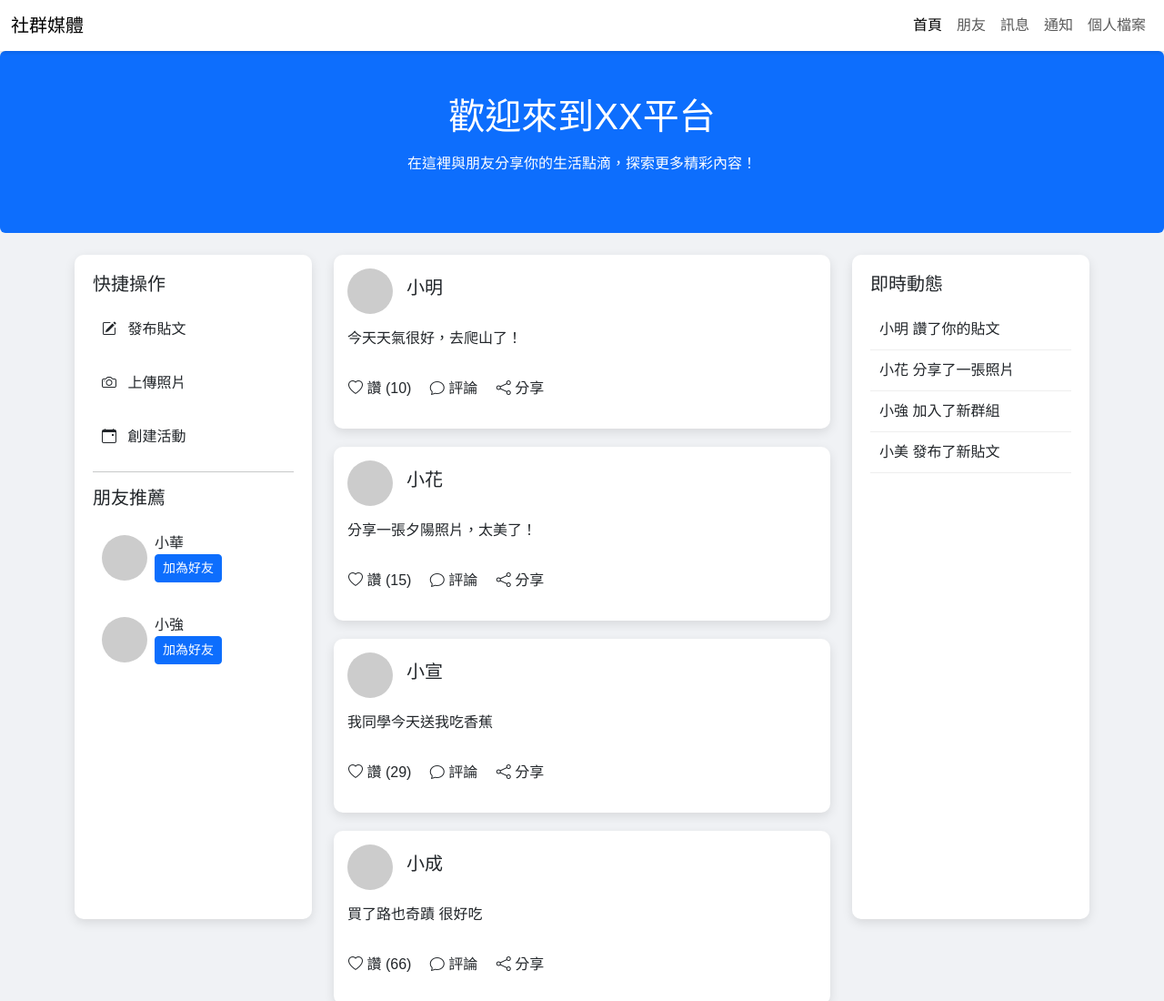
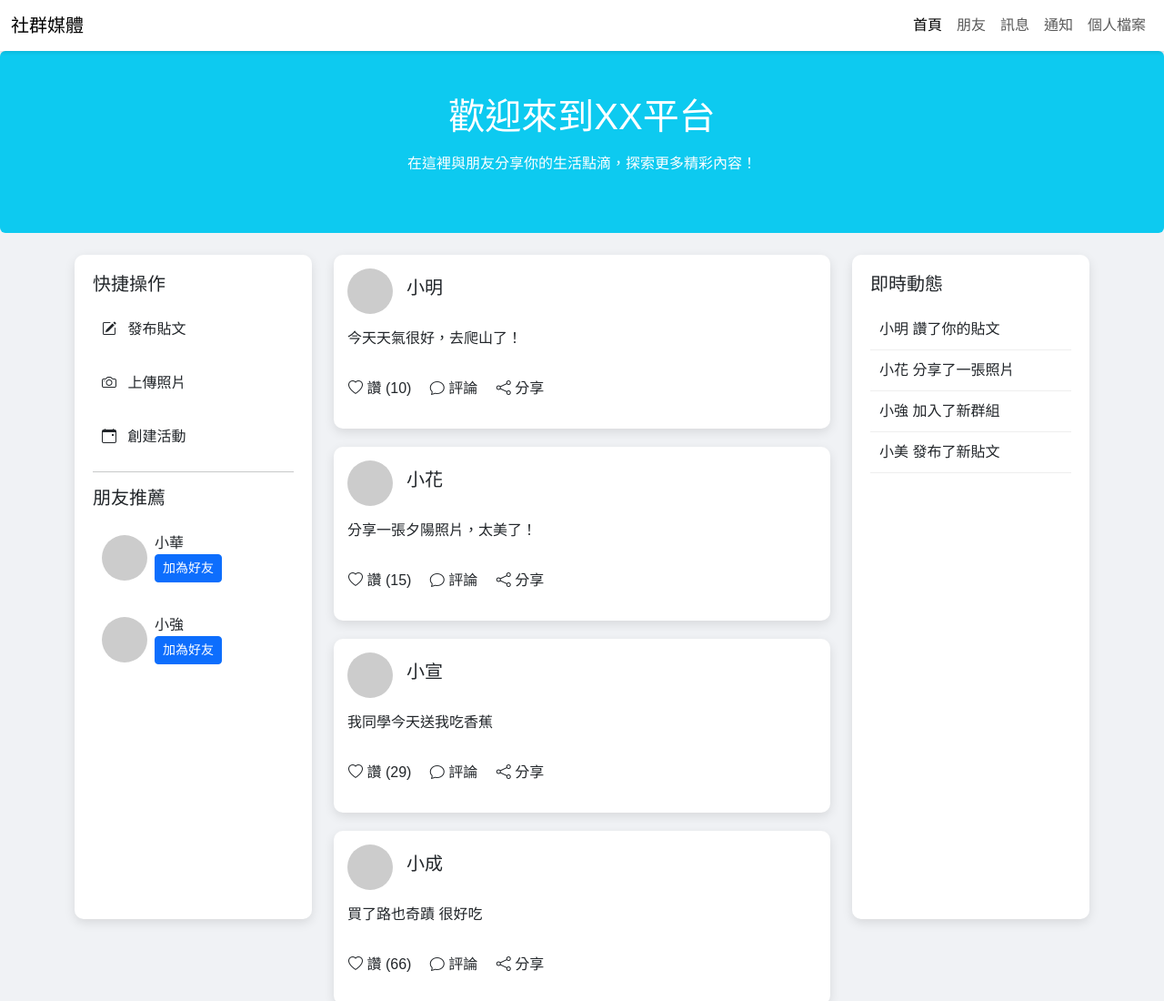
Before and after one commit to hung-yj/XDD, a plain HTML site: page index.html in a window 1280 px wide. Shown: the top 1100 px of the page at 91% size. Drawn offline with nearby package versions, Linux system fonts and the light colour scheme.

Commit message:
Update index.html

```diff
--- a/index.html
+++ b/index.html
@@ -150,7 +150,7 @@
       </div>
     </div>
   </nav>
-  <div class="bg-primary text-white text-center py-5 mb-4 rounded">
+  <div class="bg-info text-white text-center py-5 mb-4 rounded">
     <h1 class="mb-3">歡迎來到XX平台</h1>
     <p>在這裡與朋友分享你的生活點滴，探索更多精彩內容！</p>
   </div>
```
